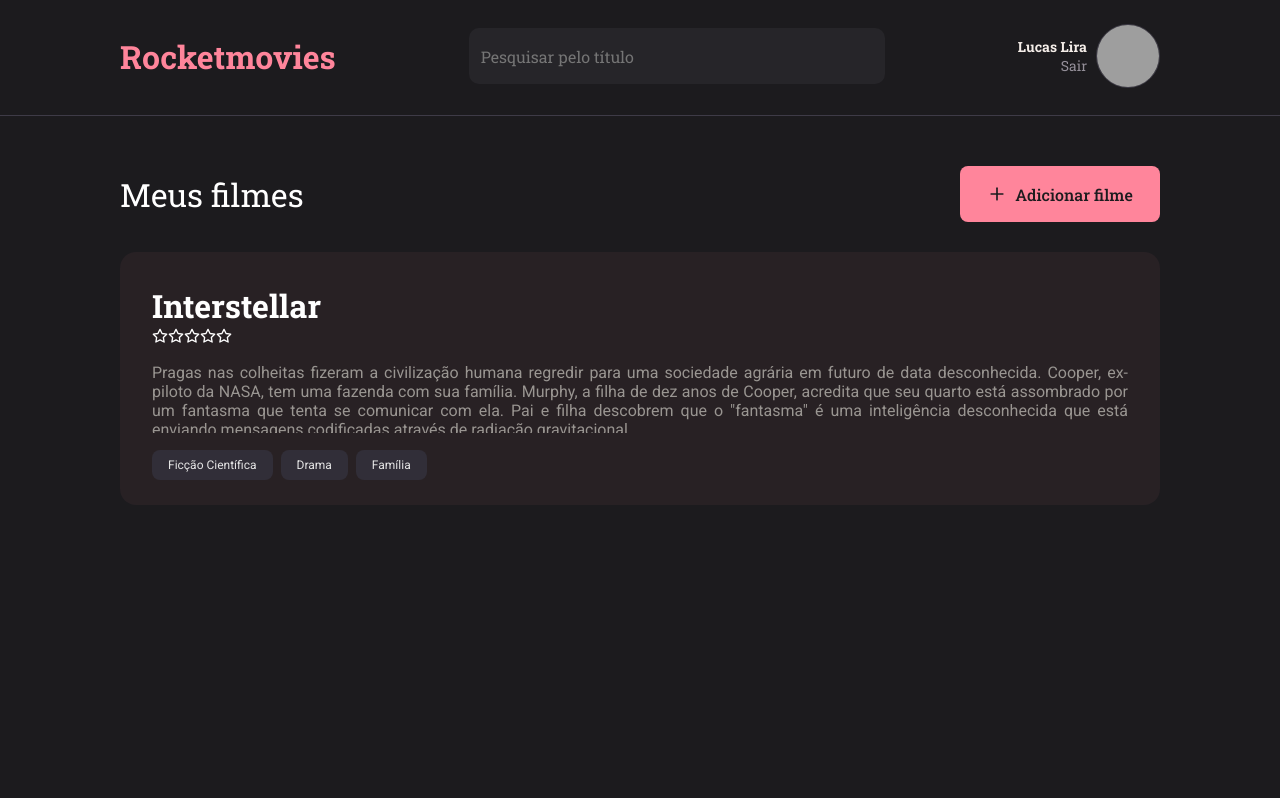
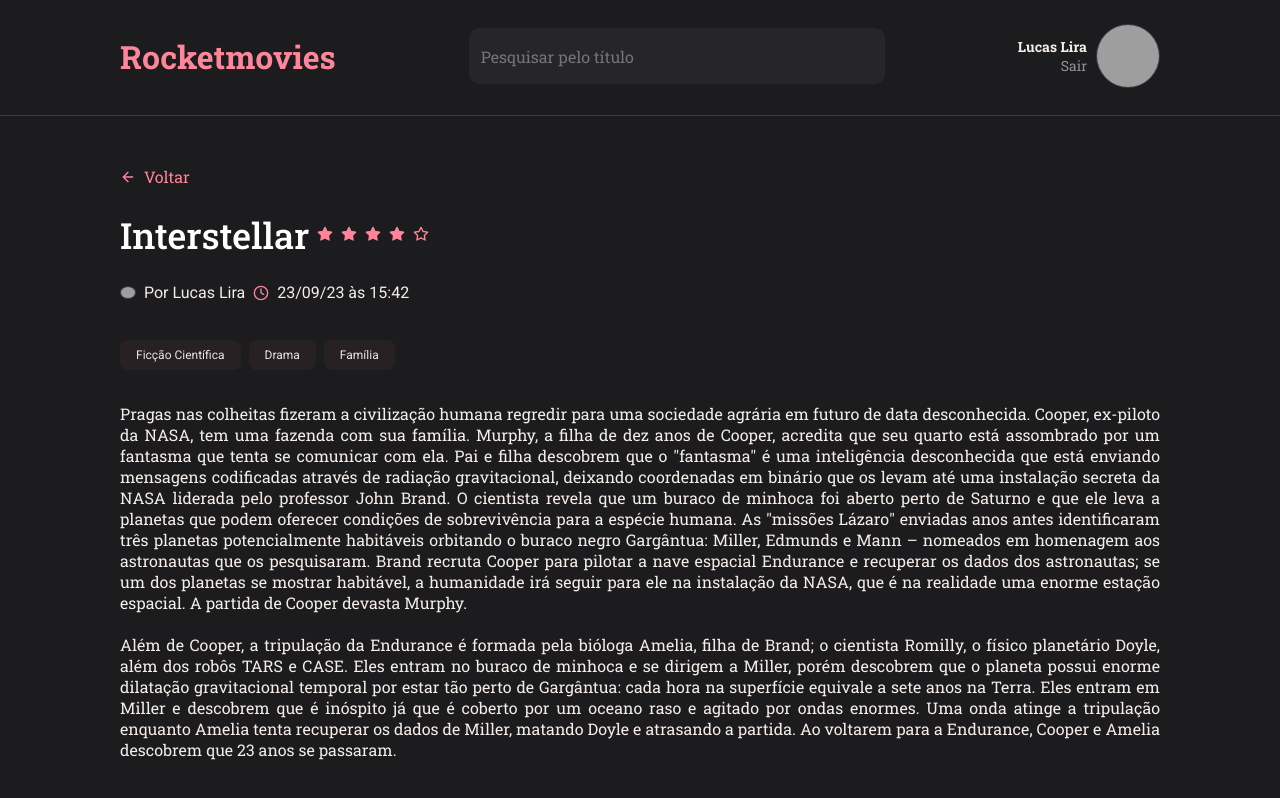
Before and after one commit to lucaslirah/rocketmovies, a React (Vite) app: page / in a window 1280 px wide. Built offline with nearby package versions, Linux system fonts and the light colour scheme; grey boxes are pictures that could not be loaded.

Commit message:
TitleAndRating removed - Home page finished - code refactored

```diff
--- a/src/components/Note/index.jsx
+++ b/src/components/Note/index.jsx
@@ -1,16 +1,18 @@
-import { Container, Textarea } from './styles'
-import { Tags } from '../Tags'
+import { Container, Rating, Textarea } from './styles'
+import { Tag } from '../Tag'
 
 export function Note({ data, icon:Icon, ...rest }){
     return(
         <Container {...rest}>
             <h1>{data.title}</h1>
 
-            <Icon/>
-            <Icon/>
-            <Icon/>
-            <Icon/>
-            <Icon/>
+            <Rating>
+                <Icon/>
+                <Icon/>
+                <Icon/>
+                <Icon/>
+                <Icon/>
+            </Rating>
 
             <Textarea value={data.description} readOnly></Textarea>
 
@@ -18,7 +20,7 @@
                 data.tags &&
                 <footer>
                     {
-                        data.tags.map(tag => <Tags key={tag.id} title={tag.name}/>)
+                        data.tags.map(tag => <Tag key={tag.id} title={tag.name}/>)
                     }
                 </footer>
             }
--- a/src/components/Note/styles.js
+++ b/src/components/Note/styles.js
@@ -5,17 +5,29 @@
     background-color: ${({ theme }) => theme.COLORS.PINK_DARK};
 
     padding: 32px;
+    margin-bottom: 2.4rem;
+`
+export const Rating = styled.div`
+    >svg{
+        color: ${({ theme }) => theme.COLORS.PINK};
+        fill: ${({ theme }) => theme.COLORS.PINK};
+        margin-top: 8px;
+    }
+    >svg:nth-child(5){
+        color: ${({ theme }) => theme.COLORS.PINK};
+        fill: transparent;
+    }
 `
 export const Textarea = styled.textarea`
     width: 100%;
-    height: 70px;
+
+    overflow: hidden;
+    text-overflow: ellipsis;
 
     font-family: Roboto;
     font-size: 16px;
     font-weight: 400;
     color: ${({ theme }) => theme.COLORS.GRAY_100};
-    overflow: hidden;
-    text-overflow: ellipsis;
     text-align: justify;
 
     background: transparent;
--- a/src/components/Tags/index.jsx
+++ b/src/components/Tag/index.jsx
@@ -1,8 +1,8 @@
 import { Container } from './styles'
 
-export function Tags({ title }){
+export function Tag({ title, ...rest }){
     return(
-        <Container>
+        <Container {...rest}>
             {title}
         </Container>
     )
--- a/src/main.jsx
+++ b/src/main.jsx
@@ -1,7 +1,7 @@
 import { ThemeProvider } from 'styled-components'
 import GlobalStyles from './styles/global'
 import ReactDOM from 'react-dom/client'
-import { Home } from './pages/Home'
+import { Details } from './pages/Details'
 import theme from './styles/theme'
 import React from 'react'
 
@@ -9,7 +9,7 @@
   <React.StrictMode>
     <ThemeProvider theme={theme}>
       <GlobalStyles/>
-        <Home/>
+        <Details/>
     </ThemeProvider>
   </React.StrictMode>,
 )
--- a/src/pages/Details/index.jsx
+++ b/src/pages/Details/index.jsx
@@ -1,11 +1,8 @@
-import { TitleAndRating } from '../../components/TitleAndRating'
+import { Container, Content, NoteDetails, TitleAndRating } from './styles'
 import { FiArrowLeft, FiStar, FiClock } from 'react-icons/fi'
-import { Container, Content, NoteDetails } from './styles'
 import { ButtonText } from '../../components/ButtonText'
 import { Header } from '../../components/Header'
-import { Tags } from '../../components/Tags'
-
-
+import { Tag } from '../../components/Tag'
 
 export function Details(){
     return(
@@ -15,7 +12,18 @@
             <main>
                 <Content>
                     <ButtonText icon={FiArrowLeft} title="Voltar"/>
-                    <TitleAndRating title="Interstellar" icon={FiStar}/>
+
+                    <TitleAndRating>
+                        <h1>Interstellar</h1>
+
+                        <div>
+                            <FiStar/>
+                            <FiStar/>
+                            <FiStar/>
+                            <FiStar/>
+                            <FiStar/>
+                        </div>
+                    </TitleAndRating>
 
                     <NoteDetails>
                         <img src="https://github.com/lucaslirah.png" alt="Imagem do usuário" />
@@ -25,8 +33,9 @@
                     </NoteDetails>
 
                     <div className='tags'>
-                        <Tags title="Ação"/>
-                        <Tags title="Drama"/>
+                        <Tag title="Ficção Científica"/>
+                        <Tag title="Drama"/>
+                        <Tag title="Família"/>
                     </div>
 
                     <p>
--- a/src/pages/Details/styles.js
+++ b/src/pages/Details/styles.js
@@ -64,3 +64,22 @@
         color: ${({ theme }) => theme.COLORS.PINK};
     }
 `
+export const TitleAndRating = styled.div`
+    display: flex;
+    align-items: center;
+    gap: 8px;
+
+    h1{
+        font-size: 3.6rem;
+        font-weight: 500;
+    }
+
+    svg{
+        fill: ${({ theme }) => theme.COLORS.PINK};
+        color: ${({ theme }) => theme.COLORS.PINK};
+        margin-right: 8px;
+    }
+    svg:nth-child(5){
+        fill: transparent;
+    }
+`
--- a/src/pages/Home/index.jsx
+++ b/src/pages/Home/index.jsx
@@ -2,7 +2,6 @@
 import { Button } from '../../components/Button'
 import { Header } from '../../components/Header'
 import { Note } from '../../components/Note'
-import { Tags } from '../../components/Tags'
 import { FiPlus } from 'react-icons/fi'
 import { FiStar } from 'react-icons/fi'
 
@@ -25,7 +24,23 @@
                             {id: 2, name: 'Drama'},
                             {id: 3, name: 'Família'},
                         ],
-                        description: `Pragas nas colheitas fizeram a civilização humana regredir para uma sociedade agrária em futuro de data desconhecida. Cooper, ex-piloto da NASA, tem uma fazenda com sua família. Murphy, a filha de dez anos de Cooper, acredita que seu quarto está assombrado por um fantasma que tenta se comunicar com ela. Pai e filha descobrem que o "fantasma" é uma inteligência desconhecida que está enviando mensagens codificadas através de radiação gravitacional,`
+                        description:`Pragas nas colheitas fizeram a civilização humana regredir para uma sociedade agrária em futuro de data desconhecida. Cooper, ex-piloto da NASA, tem uma fazenda com sua família. Murphy, a filha de dez anos de Cooper, acredita que seu quarto está assombrado por um fantasma que tenta se comunicar com ela. Pai e filha descobrem que o "fantasma" é uma inteligência desconhecida que está enviando mensagens codificadas através de radiação gravitacional, deixando coordenadas em binário que os levam até uma instalação secreta da NASA liderada pelo professor John Brand. O cientista revela que um buraco de minhoca foi aberto perto de Saturno e que ele leva a planetas que podem oferecer condições de sobrevivência para a espécie humana. As "missões Lázaro" enviadas anos antes identificaram três planetas potencialmente habitáveis orbitando o buraco negro Gargântua: Miller, Edmunds e Mann – nomeados em homenagem aos astronautas que os pesquisaram. Brand recruta Cooper para pilotar a nave espacial Endurance e recuperar os dados dos astronautas; se um dos planetas se mostrar habitável, a humanidade irá seguir para ele na instalação da NASA, que é na realidade uma enorme estação espacial. A partida de Cooper devasta Murphy.
+
+                        Além de Cooper, a tripulação da Endurance é formada pela bióloga Amelia, filha de Brand; o cientista Romilly, o físico planetário Doyle, além dos robôs TARS e CASE. Eles entram no buraco de minhoca e se dirigem a Miller, porém descobrem que o planeta possui enorme dilatação gravitacional temporal por estar tão perto de Gargântua: cada hora na superfície equivale a sete anos na Terra. Eles entram em Miller e descobrem que é inóspito já que é coberto por um oceano raso e agitado por ondas enormes. Uma onda atinge a tripulação enquanto Amelia tenta recuperar os dados de Miller, matando Doyle e atrasando a partida. Ao voltarem para a Endurance, Cooper e Amelia descobrem que 23 anos se passaram.
+                        `
+                    }}/>
+
+                    <Note icon={FiStar} data={{
+                        title: 'Interstellar',
+                        tags: [
+                            {id: 1, name: 'Ficção Científica'},
+                            {id: 2, name: 'Drama'},
+                            {id: 3, name: 'Família'},
+                        ],
+                        description:`Pragas nas colheitas fizeram a civilização humana regredir para uma sociedade agrária em futuro de data desconhecida. Cooper, ex-piloto da NASA, tem uma fazenda com sua família. Murphy, a filha de dez anos de Cooper, acredita que seu quarto está assombrado por um fantasma que tenta se comunicar com ela. Pai e filha descobrem que o "fantasma" é uma inteligência desconhecida que está enviando mensagens codificadas através de radiação gravitacional, deixando coordenadas em binário que os levam até uma instalação secreta da NASA liderada pelo professor John Brand. O cientista revela que um buraco de minhoca foi aberto perto de Saturno e que ele leva a planetas que podem oferecer condições de sobrevivência para a espécie humana. As "missões Lázaro" enviadas anos antes identificaram três planetas potencialmente habitáveis orbitando o buraco negro Gargântua: Miller, Edmunds e Mann – nomeados em homenagem aos astronautas que os pesquisaram. Brand recruta Cooper para pilotar a nave espacial Endurance e recuperar os dados dos astronautas; se um dos planetas se mostrar habitável, a humanidade irá seguir para ele na instalação da NASA, que é na realidade uma enorme estação espacial. A partida de Cooper devasta Murphy.
+
+                        Além de Cooper, a tripulação da Endurance é formada pela bióloga Amelia, filha de Brand; o cientista Romilly, o físico planetário Doyle, além dos robôs TARS e CASE. Eles entram no buraco de minhoca e se dirigem a Miller, porém descobrem que o planeta possui enorme dilatação gravitacional temporal por estar tão perto de Gargântua: cada hora na superfície equivale a sete anos na Terra. Eles entram em Miller e descobrem que é inóspito já que é coberto por um oceano raso e agitado por ondas enormes. Uma onda atinge a tripulação enquanto Amelia tenta recuperar os dados de Miller, matando Doyle e atrasando a partida. Ao voltarem para a Endurance, Cooper e Amelia descobrem que 23 anos se passaram.
+                        `
                     }}/>
                 </Content>
             </main>
```
Also changed, not shown: src/components/TitleAndRating/index.jsx (deleted, +0 -18 lines), src/components/TitleAndRating/styles.js (deleted, +0 -19 lines), src/components/Tag/styles.js (renamed from src/components/Tags/styles.js).
